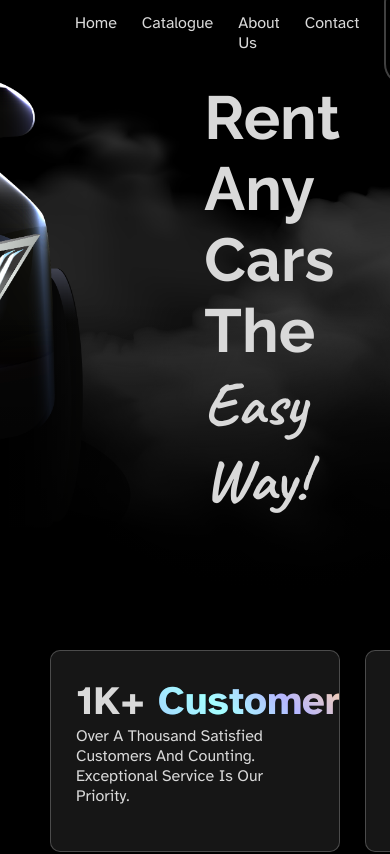
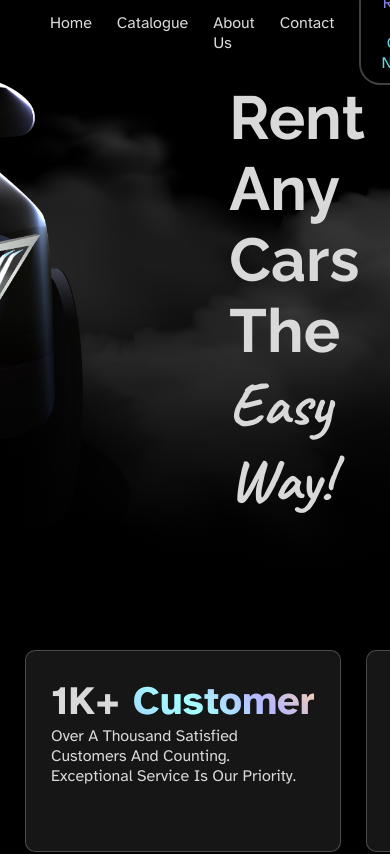
Before and after one commit to mwww/EasyRent, a React (Vite) app: page / in a window 390 px wide. Shown: the top 854 px of the page. Built offline with nearby package versions, Linux system fonts and the light colour scheme.

Commit message:
updated: responsive padding
updated: responsive padding for content_wrapper

```diff
--- a/src/base.scss
+++ b/src/base.scss
@@ -58,6 +58,10 @@ button {
   max-width: 1200px;
   margin: 0 auto;
   padding: 0 50px;
+
+  @media only screen and (max-width: 991px) {
+    padding: 0 25px;
+  }
 }
 
 .no_drag {
```
